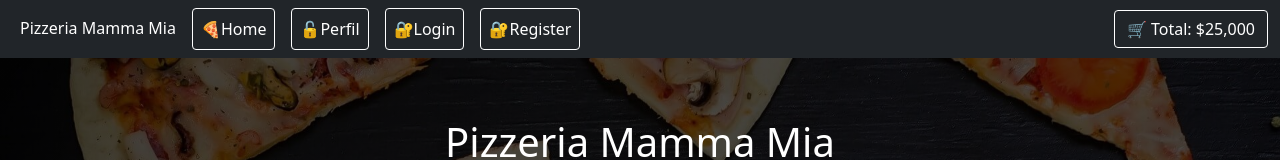
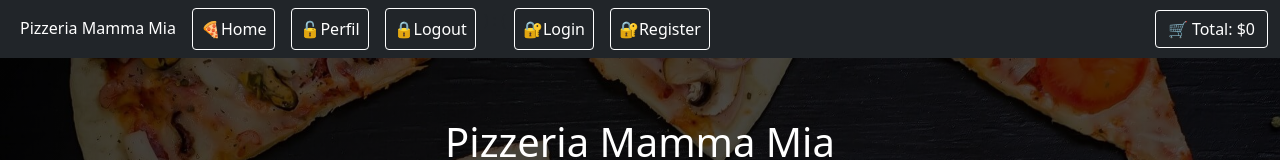
Before and after one commit to gnzrojas/React-hito-1, a React (Vite) app: page / in a window 1280 px wide. Shown: the top 160 px of the page. Built offline with nearby package versions, Linux system fonts and the light colour scheme; no server answers.

Commit message:
implementar context en CardPizza y Navbar

```diff
--- a/src/components/CardPizza.jsx
+++ b/src/components/CardPizza.jsx
@@ -1,6 +1,9 @@
+import { useContext } from "react";
 import { Link } from "react-router-dom";
+import { CartContext } from "../context/CartContext";
 
 const CardPizza = ({ pizza }) => {
+  const { addToCart } = useContext(CartContext)
     const { name, img, price, ingredients, desc } = pizza
   return (
     <div className="card container">
@@ -26,7 +29,8 @@ const CardPizza = ({ pizza }) => {
           <Link to="/pizza/p001" className="btn btn-info">
               Ver más 👀
           </Link>
-            <button className='bg-dark text-white border rounded'>Añadir 🛒</button>
+            <button className='bg-dark text-white border rounded'
+            onClick={() => addToCart({ name, img, price })}>Añadir 🛒</button>
         </div>
     </div>
   );
--- a/src/components/Navbar.jsx
+++ b/src/components/Navbar.jsx
@@ -1,11 +1,13 @@
-import React from "react";
+import React, { useContext } from "react";
 import { Link } from "react-router-dom";
+import { CartContext } from "../context/CartContext";
 
 const Navbar = () => {
-  const total = 25000;
-  const token = false;
+  const { cart } = useContext(CartContext);
+  const totalPrice = cart.reduce((total, item) => total + item.price * item.count, 0);
+
   return (
-    <nav className="navbar navbar-expand-lg navbar-light bg-dark">
+    <nav className="navbar navbar-expand-lg navbar-light bg-dark sticky-top">
       <div className="container-fluid">
         <button
           className="navbar-toggler"
@@ -42,8 +44,6 @@ const Navbar = () => {
                 🔓Perfil
               </Link>
             </li>
-            {token ? (
-
             <li className="nav-item">
               <a
                 className="nav-link text-white border border-white rounded mx-2"
@@ -52,7 +52,6 @@ const Navbar = () => {
                 🔒Logout
               </a>
             </li>
-
             ) : (
             <>
               <li className="nav-item">
@@ -72,12 +71,11 @@ const Navbar = () => {
                 </Link>
               </li>
             </>
-            )}
           </ul>
 
           <Link to="/cart">
             <button className="btn border border-white text-white">
-              🛒 Total: ${total.toLocaleString()}
+              🛒 Total: ${totalPrice.toLocaleString()}
             </button>
           </Link>
         </div>
```
Lines whose indentation alone changed are shown as unchanged.
